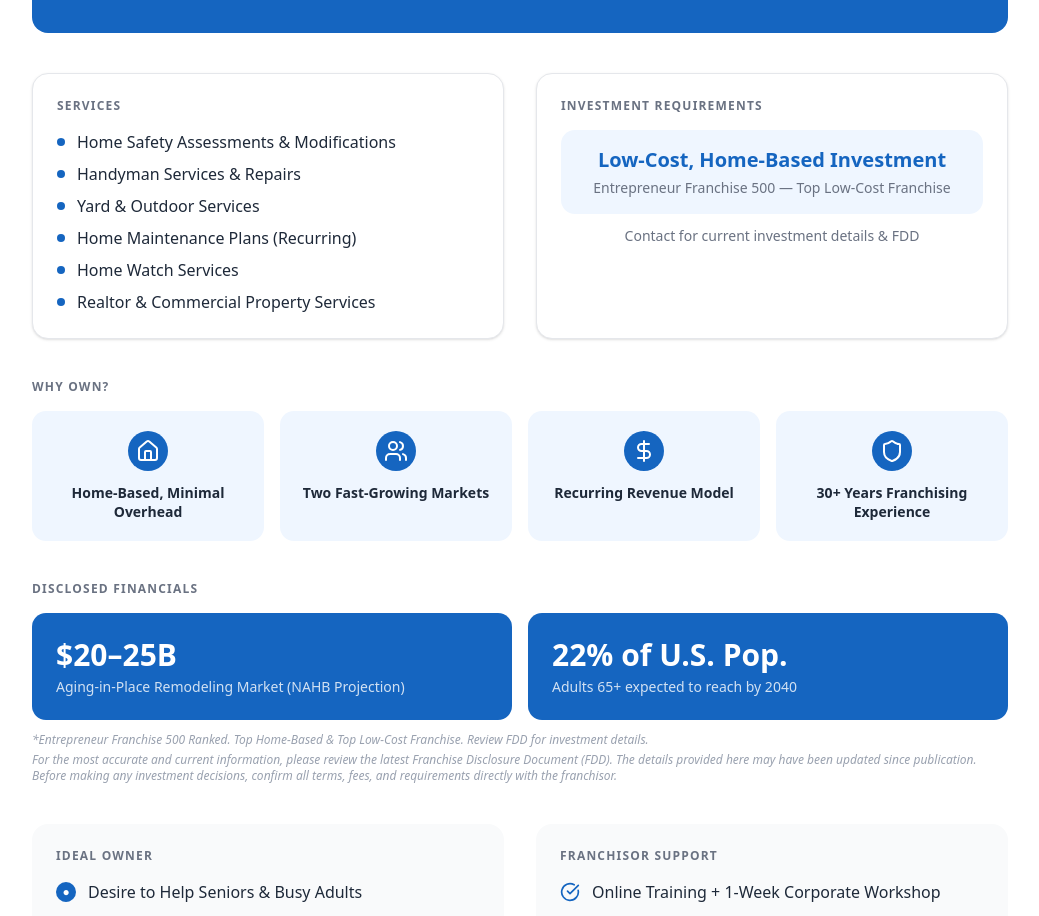
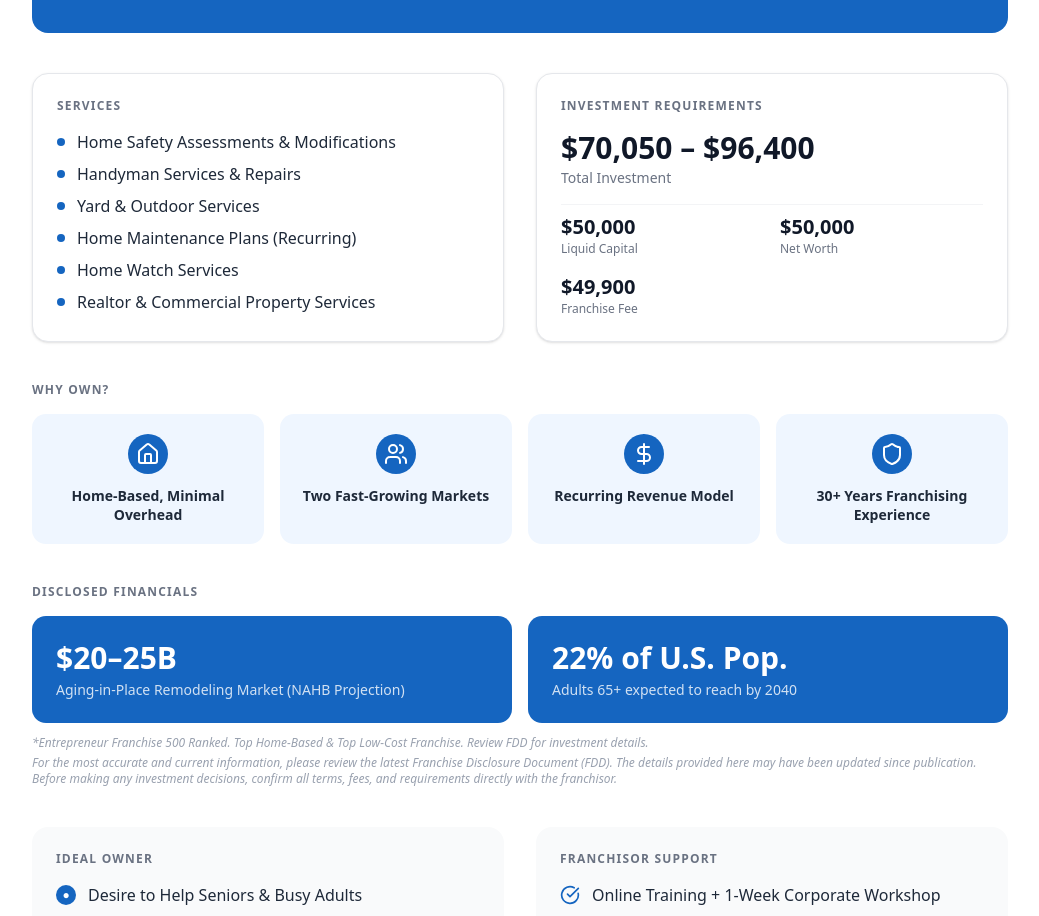
Before and after one commit to mrogers28/better-days-presentation-template, a React (Vite) app: page / in a window 1280 px wide. Shown: the part 4180-5096 px from the top of the page, without its empty margins (120-1159 px from the left). Built offline with nearby package versions, Linux system fonts and the light colour scheme.

Commit message:
Update TruBlue investment details with correct FDD numbers
Cash Investment: $50K, Total: $70,050–$96,400, Net Worth: $50K,
Franchise Fee: $49,900, Royalty: 6%, Ad: 2%

https://claude.ai/code/session_01CKQRsfMDuRQtWkycj4LDme

```diff
--- a/src/App.jsx
+++ b/src/App.jsx
@@ -114,10 +114,10 @@ const presentationData = {
         "Home Watch Services",
         "Realtor & Commercial Property Services",
       ],
-      investment: "Low-Cost, Home-Based",
-      liquidCapital: "Contact for Details",
-      netWorth: "Contact for Details",
-      franchiseFee: "Contact for Details",
+      investment: "$70,050 – $96,400",
+      liquidCapital: "$50,000",
+      netWorth: "$50,000",
+      franchiseFee: "$49,900",
       whyOwn: [
         { icon: <Home className="w-6 h-6" />, title: "Home-Based, Minimal Overhead" },
         { icon: <Users className="w-6 h-6" />, title: "Two Fast-Growing Markets" },
@@ -286,7 +286,7 @@ function CoverSlide({ data }) {
 }
 
 function BrandSlide({ brand }) {
-  const isContactOnly = brand.investment === "Low-Cost, Home-Based"
+  const isContactOnly = false
 
   return (
     <section className="py-20 border-b border-gray-100" id={brand.id}>
```
